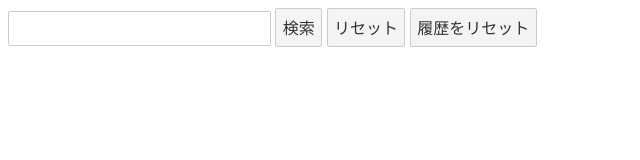
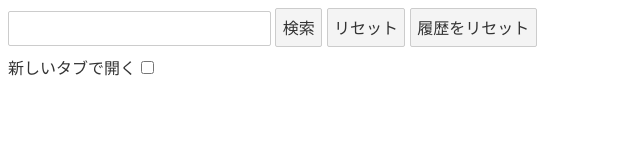
Before and after one commit to 0wv/gsearcher, a Svelte app: page / in a window 1280 px wide. Shown: the top 160 px of the page, without its empty margins (0-640 px from the left). Built offline with nearby package versions, Linux system fonts and the light colour scheme.

Commit message:
:sparkles: able to open new tab now

```diff
--- a/src/App.svelte
+++ b/src/App.svelte
@@ -2,6 +2,7 @@
 	import { dndzone } from "svelte-dnd-action";
 	import { flip } from "svelte/animate";
 
+	let isNewTab = false;
 	let searchHistory;
 	let searchQuery;
 
@@ -39,7 +40,13 @@
 		}
 
 		appendToSearchHistory(searchQuery);
-		window.location.href = `https://google.com/search?q=${searchQuery}`;
+		const url = `https://google.com/search?q=${searchQuery}`;
+
+		if (isNewTab) {
+			window.open(url);
+		} else {
+			window.location.href = url;
+		}
 	}
 
 	function updateSearchHistory() {
@@ -55,6 +62,10 @@
 	<button on:click={searchClick}>検索</button>
 	<button on:click={resetClick}>リセット</button>
 	<button on:click={resetHistoryClick}>履歴をリセット</button>
+	<label>
+		新しいタブで開く
+		<input bind:checked={isNewTab} type="checkbox" />
+	</label>
 	<ul>
 		{#each searchHistory as searchQuery}
 			<li>{searchQuery}</li>
```
